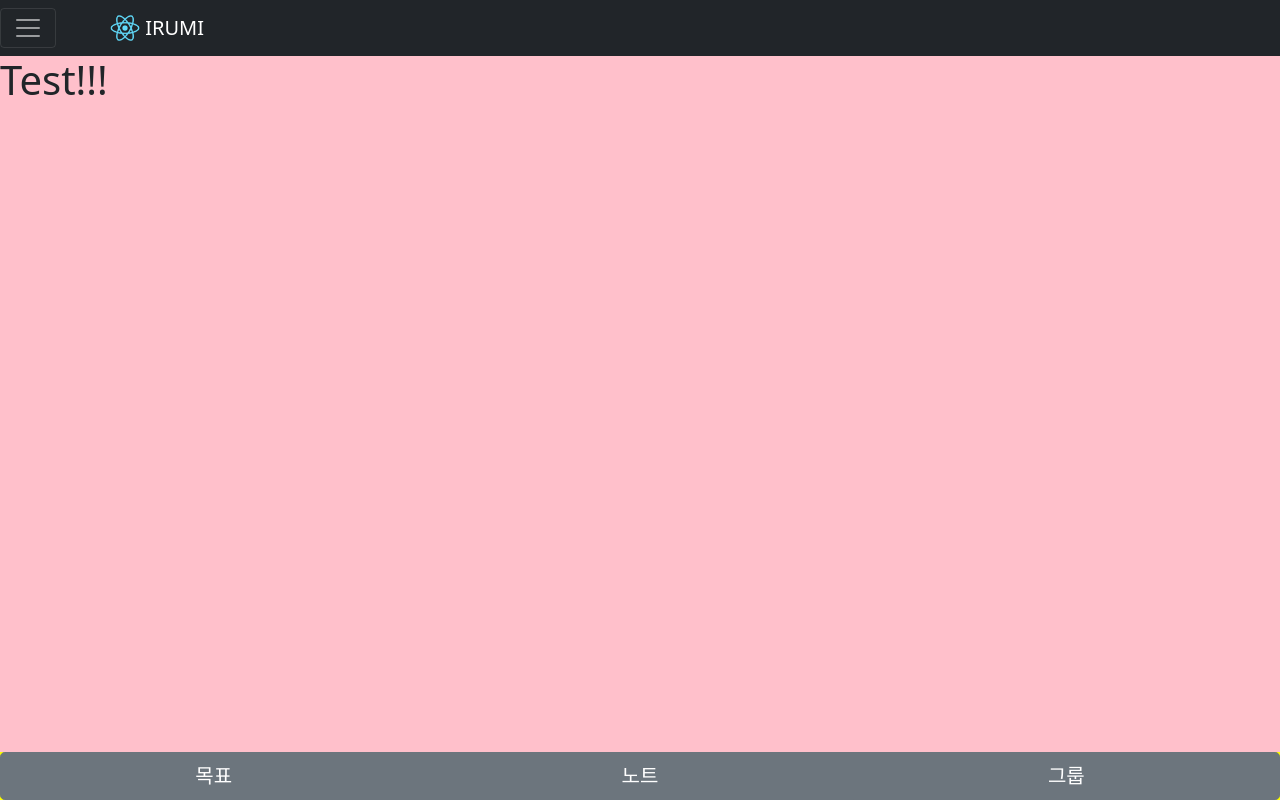
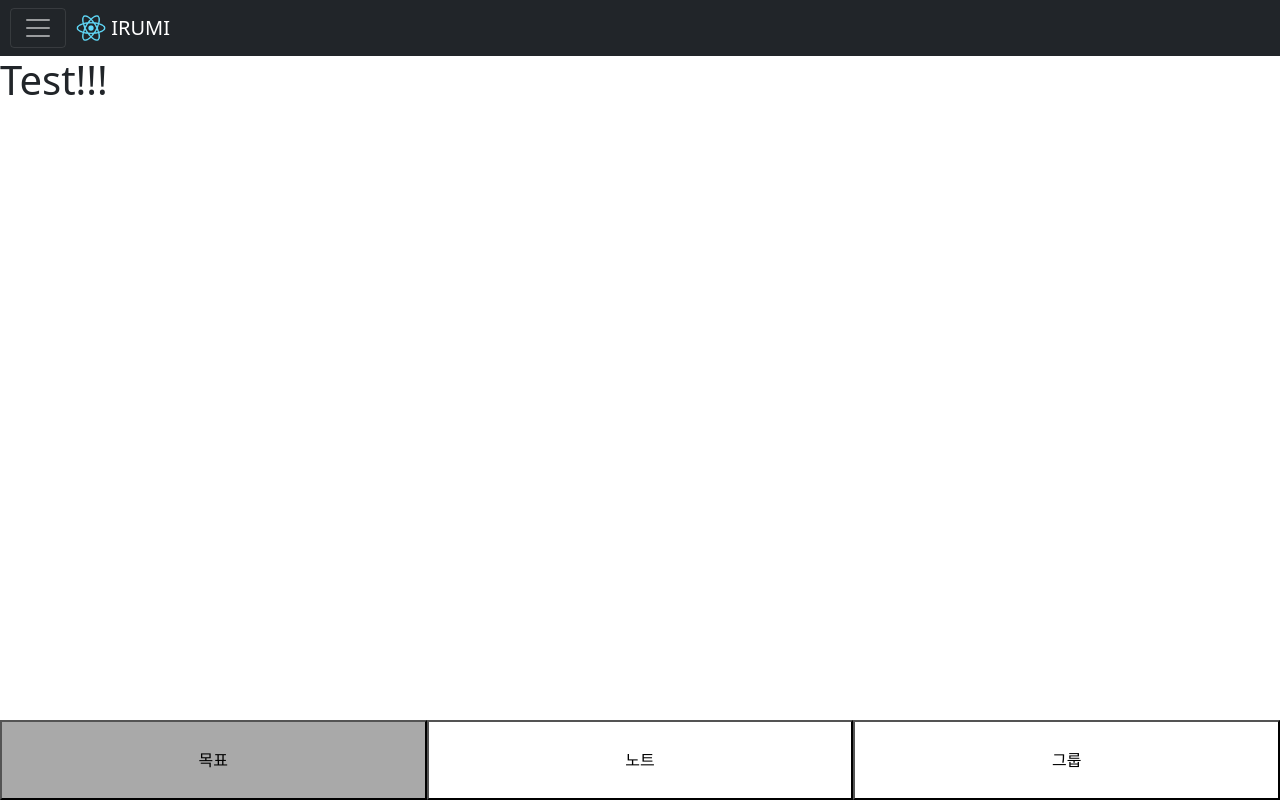
Before and after one commit to Elice-PnP/irumi, a React (Create React App) app in the folder client/: page / in a window 1280 px wide. Built offline with nearby package versions, Linux system fonts and the light colour scheme.

Commit message:
Add bottom tab bar

```diff
--- a/client/src/Components/CommonPageLayout.jsx
+++ b/client/src/Components/CommonPageLayout.jsx
@@ -3,7 +3,7 @@ import TopBar from "./TopBar/TopBar";
 import MainTabBar from "./MainTabBar/MainTabBar";
 import PropTypes from "prop-types";
 
-const CommonPageLayout = ({ children }) => {
+const CommonPageLayout = ({ children, currentTab, NavButtons }) => {
   return (
     <Container>
       <header>
@@ -11,24 +11,26 @@ const CommonPageLayout = ({ children }) => {
       </header>
       <main>{children}</main>
       <footer>
-        <MainTabBar />
+        {currentTab >= 0 && <MainTabBar currentTab={currentTab} />}
       </footer>
     </Container>
   );
 };
 
+CommonPageLayout.defaultProps = {
+  currentTab: -1,
+};
+
 CommonPageLayout.propTypes = {
-  children: PropTypes.element,
+  children: PropTypes.any,
+  currentTab: PropTypes.number,
+  NavButtons: PropTypes.arrayOf(PropTypes.element),
 };
 
 const Container = styled.div`
-  background-color: pink;
+  background-color: #ffff;
   height: 100vh;
-`;
-
-const BarContainer = styled.div`
-  position: fixed;
-  bottom: 0px;
+  width: 100%;
 `;
 
 export default CommonPageLayout;
--- a/client/src/Components/MainTabBar/MainTabBar.jsx
+++ b/client/src/Components/MainTabBar/MainTabBar.jsx
@@ -1,30 +1,49 @@
 import styled from "styled-components";
-import ButtonGroup from "react-bootstrap/ButtonGroup";
-import Button from "react-bootstrap/Button";
+import PropTypes from "prop-types";
+import { Tab } from "bootstrap";
 
-export default function MainTabBar() {
+export default function MainTabBar({ currentTab }) {
+  const buttons = ["목표", "노트", "그룹"];
+
   return (
     <BarContainer>
-      <StyledButtonGroup size="lg" aria-label="Basic example">
-        <TabButton variant="secondary">목표</TabButton>
-        <TabButton variant="secondary">노트</TabButton>
-        <TabButton variant="secondary">그룹</TabButton>
+      <StyledButtonGroup>
+        {buttons.map((tab, index) => (
+          <TabButton
+            key={tab}
+            className={currentTab === index ? "isSelected" : ""}
+          >
+            {tab}
+          </TabButton>
+        ))}
       </StyledButtonGroup>
     </BarContainer>
   );
 }
 
+MainTabBar.propTypes = {
+  currentTab: PropTypes.number,
+};
+
 const BarContainer = styled.div`
-  position: fixed;
+  position: absolute;
   bottom: 0px;
   width: 100%;
 `;
 
-const StyledButtonGroup = styled(ButtonGroup)`
+const StyledButtonGroup = styled.div`
+  display: grid;
+  grid-template-columns: repeat(3, minmax(0, 1fr));
   width: 100%;
-  background-color: yellow;
 `;
 
-const TabButton = styled(Button)`
-  border-radius: 0px;
+const TabButton = styled.button`
+  width: auto;
+  height: 80px;
+  background-color: white;
+  text-align: center;
+
+  &.isSelected {
+    background-color: darkgray;
+  }
 `;
--- a/client/src/Components/TopBar/TopBar.jsx
+++ b/client/src/Components/TopBar/TopBar.jsx
@@ -1,15 +1,14 @@
-import React, { useState } from "react";
 import styled from "styled-components";
 import Navbar from "react-bootstrap/Navbar";
-import Container from "react-bootstrap/Container";
 import Offcanvas from "react-bootstrap/Offcanvas";
 import Nav from "react-bootstrap/Nav";
+import PropTypes from "prop-types";
 
-export default function TopBar() {
+export default function TopBar({ NavButtons }) {
   return (
     <Navbar bg="dark" variant="dark" expand={false}>
-      <Navbar.Toggle aria-controls="offcanvasNavbar" />
-      <Container>
+      <LeftDiv>
+        <Navbar.Toggle aria-controls="offcanvasNavbar" />
         <Navbar.Brand href="#home">
           <img
             alt=""
@@ -20,7 +19,7 @@ export default function TopBar() {
           />{" "}
           IRUMI
         </Navbar.Brand>
-      </Container>
+      </LeftDiv>
       <Navbar.Offcanvas
         id="offcanvasNavbar"
         aria-labelledby="offcanvasNavbarLabel"
@@ -40,3 +39,13 @@ export default function TopBar() {
     </Navbar>
   );
 }
+
+TopBar.propTypes = {
+  NavButtons: PropTypes.arrayOf(PropTypes.element),
+};
+
+const LeftDiv = styled.div`
+  display: flex;
+  gap: 10px;
+  margin-left: 10px;
+`;
--- a/client/src/Views/TestPage.jsx
+++ b/client/src/Views/TestPage.jsx
@@ -2,7 +2,7 @@ import CommonPageLayout from "../Components/CommonPageLayout";
 
 export default function TestPage() {
   return (
-    <CommonPageLayout>
+    <CommonPageLayout currentTab={0}>
       <h1>Test!!!</h1>
     </CommonPageLayout>
   );
```
